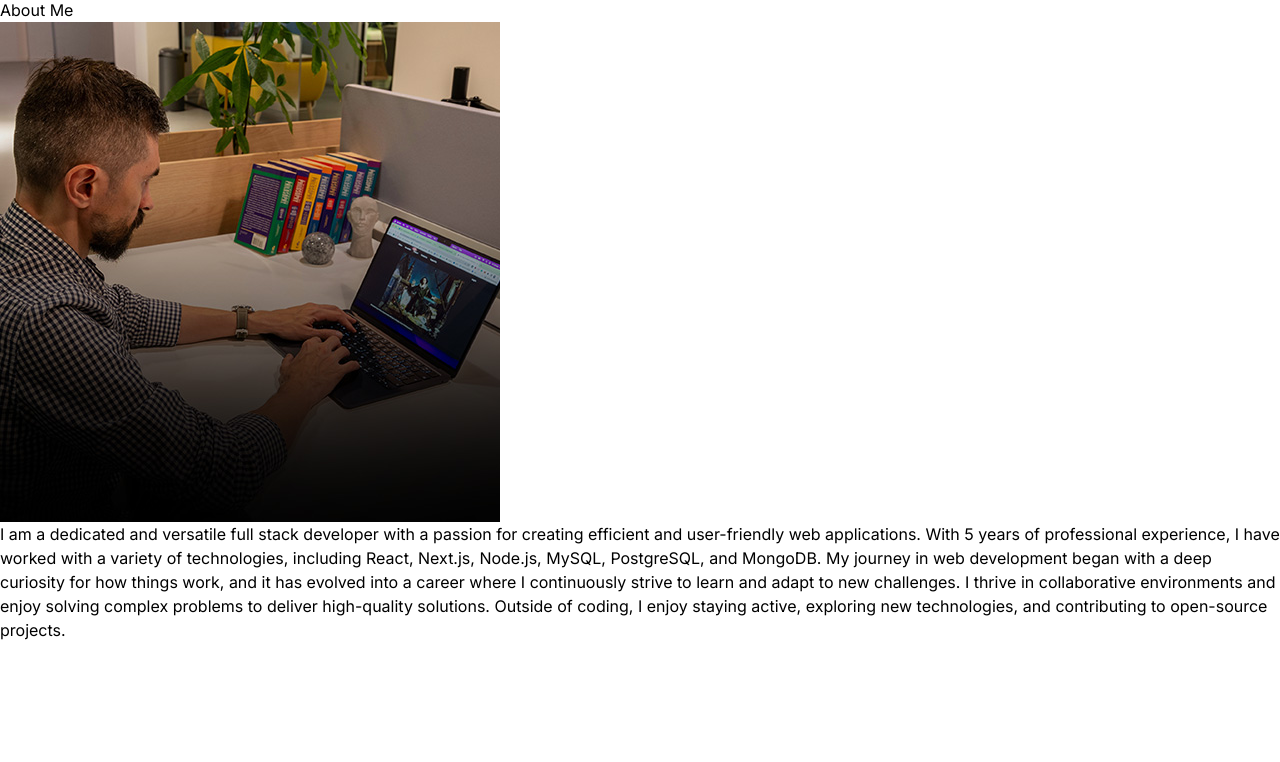
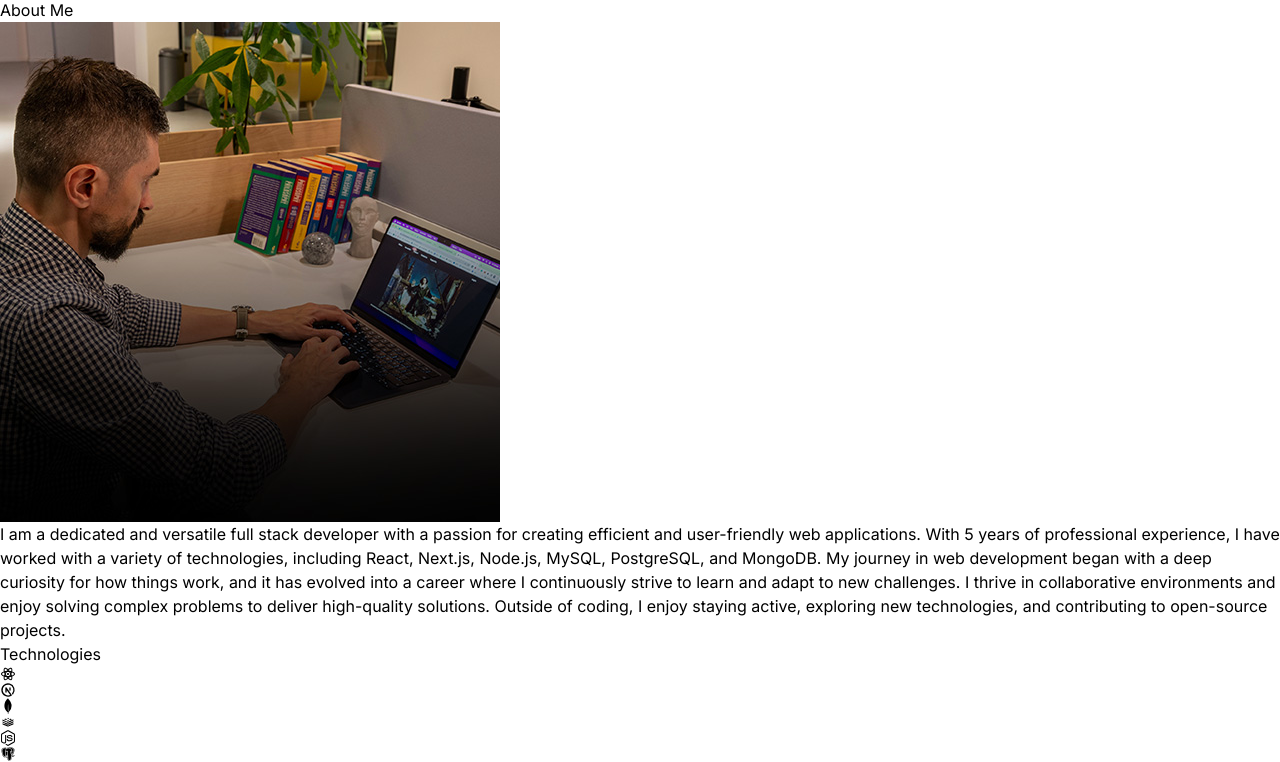
Before and after one commit to muyeen-khan/portfolio-with-react-tailwind, a React (Vite) app: page / in a window 1280 px wide. Shown: the part 772-1534 px from the top of the page. Before the commit the page ends 1414 px from the top, so only its background shows below. Built offline with nearby package versions, Linux system fonts and the light colour scheme.

Commit message:
technologies added

```diff
--- a/src/App.jsx
+++ b/src/App.jsx
@@ -1,6 +1,7 @@
 import About from "./components/About.jsx";
 import Hero from "./components/Hero.jsx";
 import Navbar from "./components/Navbar.jsx";
+import Technologies from "./components/Technologies.jsx";
 
 function App() {
   return (
@@ -13,6 +14,7 @@
         <Navbar />
         <Hero />
         <About />
+        <Technologies />
       </div>
     </div>
   );
--- /dev/null
+++ b/src/components/Technologies.jsx
@@ -0,0 +1,36 @@
+import { BiLogoPostgresql } from "react-icons/bi";
+import { DiRedis } from "react-icons/di";
+import { FaNodeJs } from "react-icons/fa";
+import { RiReactjsLine } from "react-icons/ri";
+import { SiMongodb } from "react-icons/si";
+import { TbBrandNextjs } from "react-icons/tb";
+
+function Technologies() {
+  return (
+    <div className="border-b border-neutral-800 pb-24">
+      <h2 className="my-20 text-center text-4xl">Technologies</h2>
+      <div className="flex flex-wrap justify-center items-center gap-4">
+        <div className="rounded-2xl border-4 border-neutral-800 p-4">
+          <RiReactjsLine className="text-7xl text-cyan-400" />
+        </div>
+        <div className="rounded-2xl border-4 border-neutral-800 p-4">
+          <TbBrandNextjs className="text-7xl" />
+        </div>
+        <div className="rounded-2xl border-4 border-neutral-800 p-4">
+          <SiMongodb className="text-7xl text-green-500" />
+        </div>
+        <div className="rounded-2xl border-4 border-neutral-800 p-4">
+          <DiRedis className="text-7xl text-red-700" />
+        </div>
+        <div className="rounded-2xl border-4 border-neutral-800 p-4">
+          <FaNodeJs className="text-7xl text-green-500" />
+        </div>
+        <div className="rounded-2xl border-4 border-neutral-800 p-4">
+          <BiLogoPostgresql className="text-7xl text-sky-700" />
+        </div>
+      </div>
+    </div>
+  );
+}
+
+export default Technologies;
```
